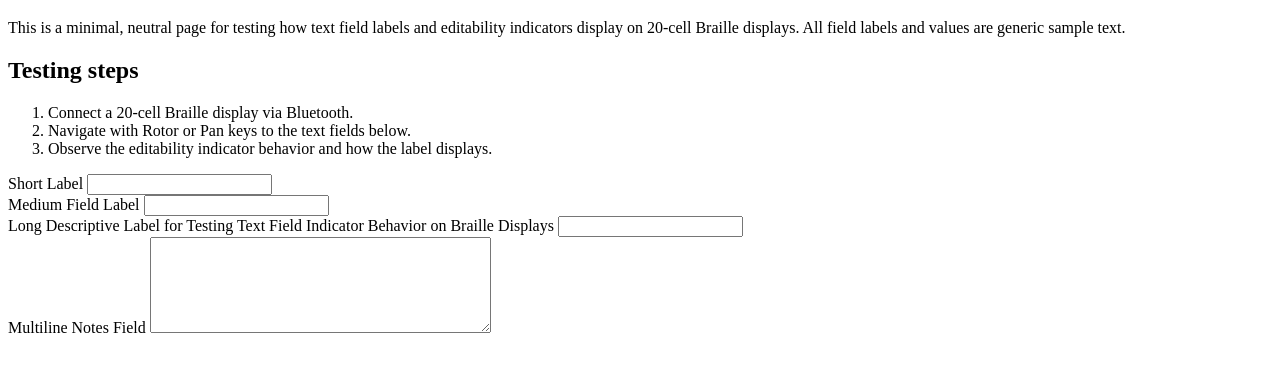
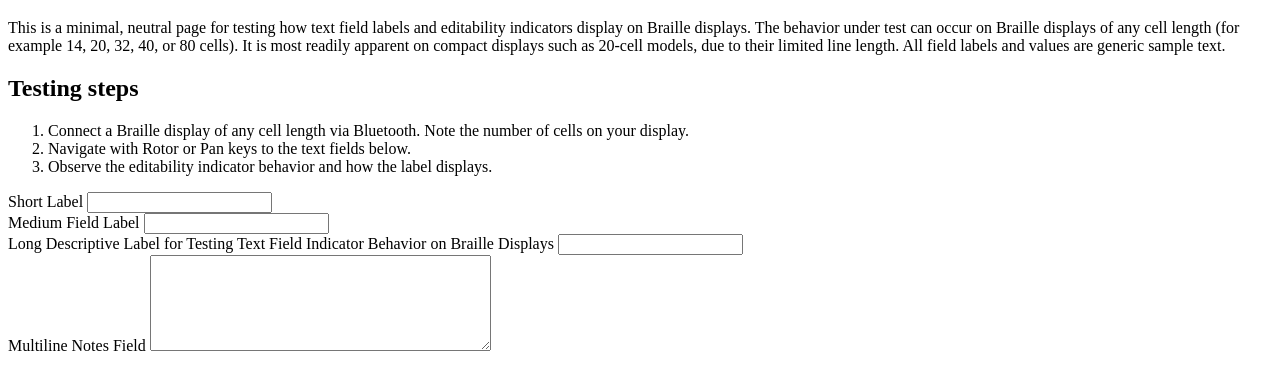
Before and after one commit to 2three1y/2three1y.github.io, a plain HTML site: page braille-repro.html in a window 1280 px wide. Shown: the part 61-450 px from the top of the page. Drawn offline with Linux system fonts and the light colour scheme.

Commit message:
Clarify test applies to Braille displays of any cell length

```diff
--- a/braille-repro.html
+++ b/braille-repro.html
@@ -8,12 +8,12 @@
 <body>
 <header>
 <h1>Braille Text Field Label Testing Playground</h1>
-<p>This is a minimal, neutral page for testing how text field labels and editability indicators display on 20-cell Braille displays. All field labels and values are generic sample text.</p>
+<p>This is a minimal, neutral page for testing how text field labels and editability indicators display on Braille displays. The behavior under test can occur on Braille displays of any cell length (for example 14, 20, 32, 40, or 80 cells). It is most readily apparent on compact displays such as 20-cell models, due to their limited line length. All field labels and values are generic sample text.</p>
 </header>
 <section>
 <h2>Testing steps</h2>
 <ol>
-<li>Connect a 20-cell Braille display via Bluetooth.</li>
+<li>Connect a Braille display of any cell length via Bluetooth. Note the number of cells on your display.</li>
 <li>Navigate with Rotor or Pan keys to the text fields below.</li>
 <li>Observe the editability indicator behavior and how the label displays.</li>
 </ol>
```
